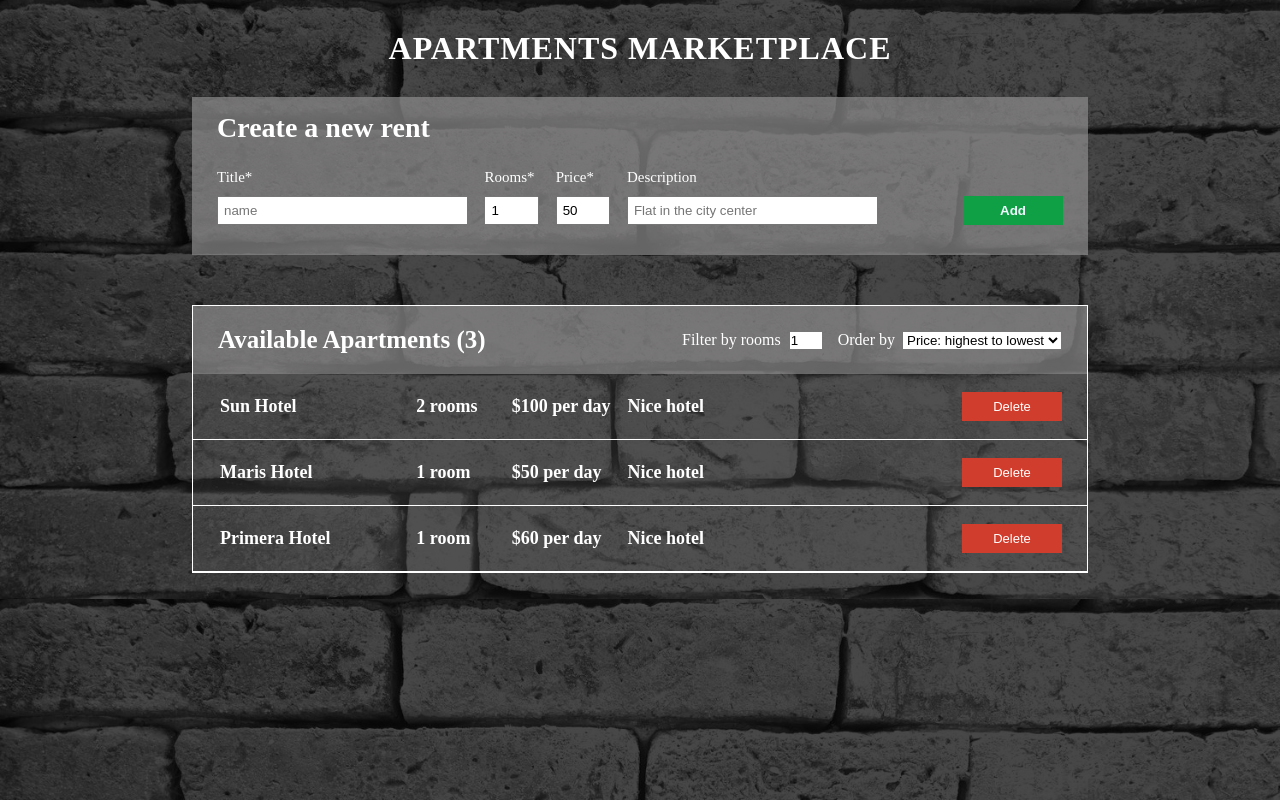
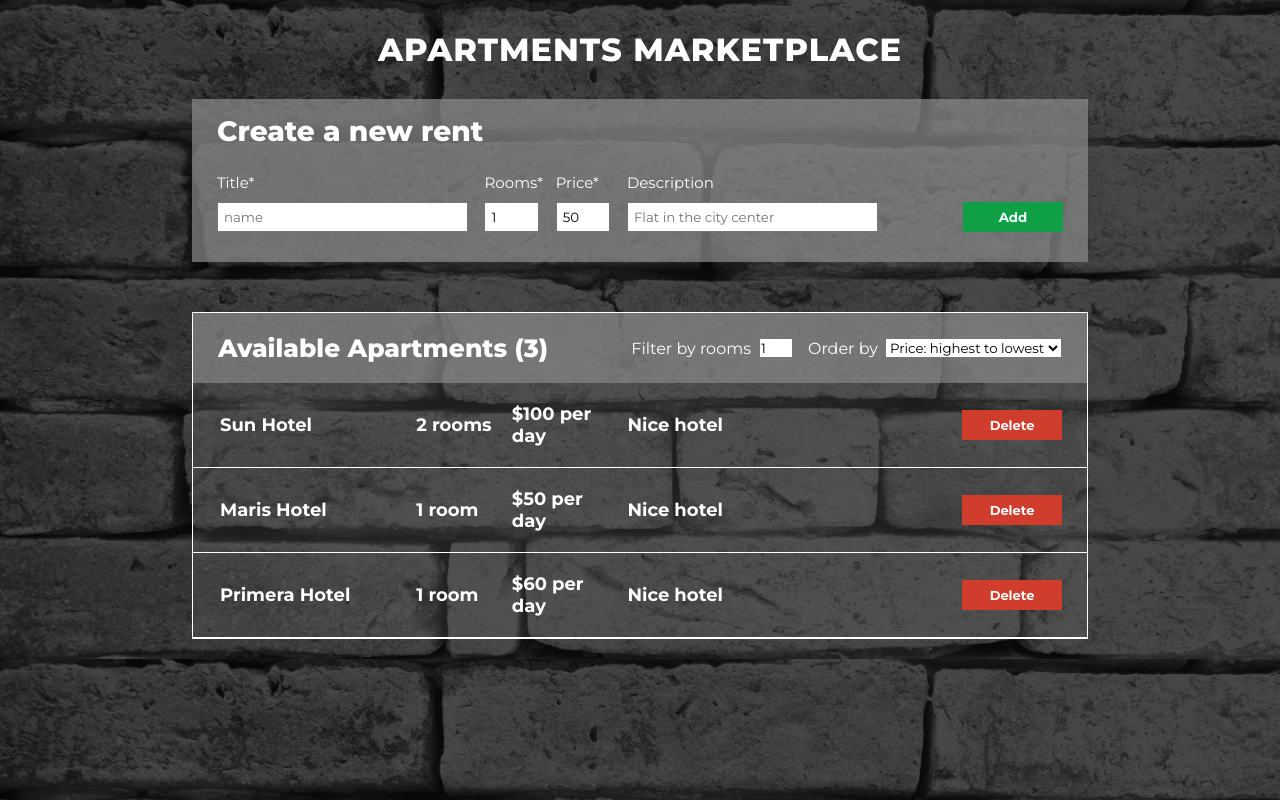
Before and after one commit to MPoliarush/Apartment_marketplace, a React (Create React App) app: page / in a window 1280 px wide. Built offline with nearby package versions, Linux system fonts and the light colour scheme.

Commit message:
validation updates

```diff
--- a/public/index.html
+++ b/public/index.html
@@ -15,6 +15,9 @@
       user's mobile device or desktop. See https://developers.google.com/web/fundamentals/web-app-manifest/
     -->
     <link rel="manifest" href="%PUBLIC_URL%/manifest.json" />
+    <link rel="preconnect" href="https://fonts.googleapis.com">
+<link rel="preconnect" href="https://fonts.gstatic.com" crossorigin>
+<link href="https://fonts.googleapis.com/css2?family=Montserrat:wght@400;700;800&display=swap" rel="stylesheet">
     <!--
       Notice the use of %PUBLIC_URL% in the tags above.
       It will be replaced with the URL of the `public` folder during the build.
--- a/src/components/Form.js
+++ b/src/components/Form.js
@@ -51,10 +51,7 @@
 
 const priceHandler=(event)=>{
     console.log(event.target.value)
-    if (event.target.value<='0' || event.target.value==='00'){
-        setPricevalid(false)
-        console.log(isPricevalid)
-    } else {
+
     setPricevalid(true)
     setNewInputs( prev => (
         {...prev,
@@ -62,7 +59,7 @@
         }
     )
     )
-    }
+
 }
 
 const descrHandler=(event)=>{
@@ -75,7 +72,6 @@
     )
 
 }
-
 
 console.log(isTitlevalid,isRoomsvalid,isPricevalid)
 const submitHalndler = () =>{
@@ -90,6 +86,12 @@
     if (newInputs.name.length =='' ){
         console.log(newInputs.name.length)
         setTitleValid(false)
+        return
+    }
+
+    if (newInputs.price==''){
+        setPricevalid(false)
+        console.log('validation logged')
         return
     }
 
--- a/src/index.css
+++ b/src/index.css
@@ -9,7 +9,7 @@
 *{
   padding: 0;
   margin: 0;
-
+  font-family: 'Montserrat', sans-serif;
 }
 
 @media (max-width:1600px) {
@@ -24,6 +24,7 @@
   margin: 30px auto;
   text-align: center;
   letter-spacing: 1px;
+  font-weight: 800;
 }
 
 .form_wrapper{
@@ -35,7 +36,7 @@
 .form_wrapper h3{
   padding: 15px 25px;
   font-size: 28px;
-  font-weight: 700;
+  font-weight: 800;
   color: white;
 }
 
@@ -128,7 +129,7 @@
 .ul_header h3{
 
   font-size:25px;
-  font-weight: 700;
+  font-weight: 800;
   color: white;
 }
 
@@ -152,6 +153,7 @@
   font-size: 13px;
   border-style: none;
   transition: 0.3s;
+  font-weight: 700;
 }
 
 .li button:hover{
```
Lines whose indentation alone changed are shown as unchanged.
